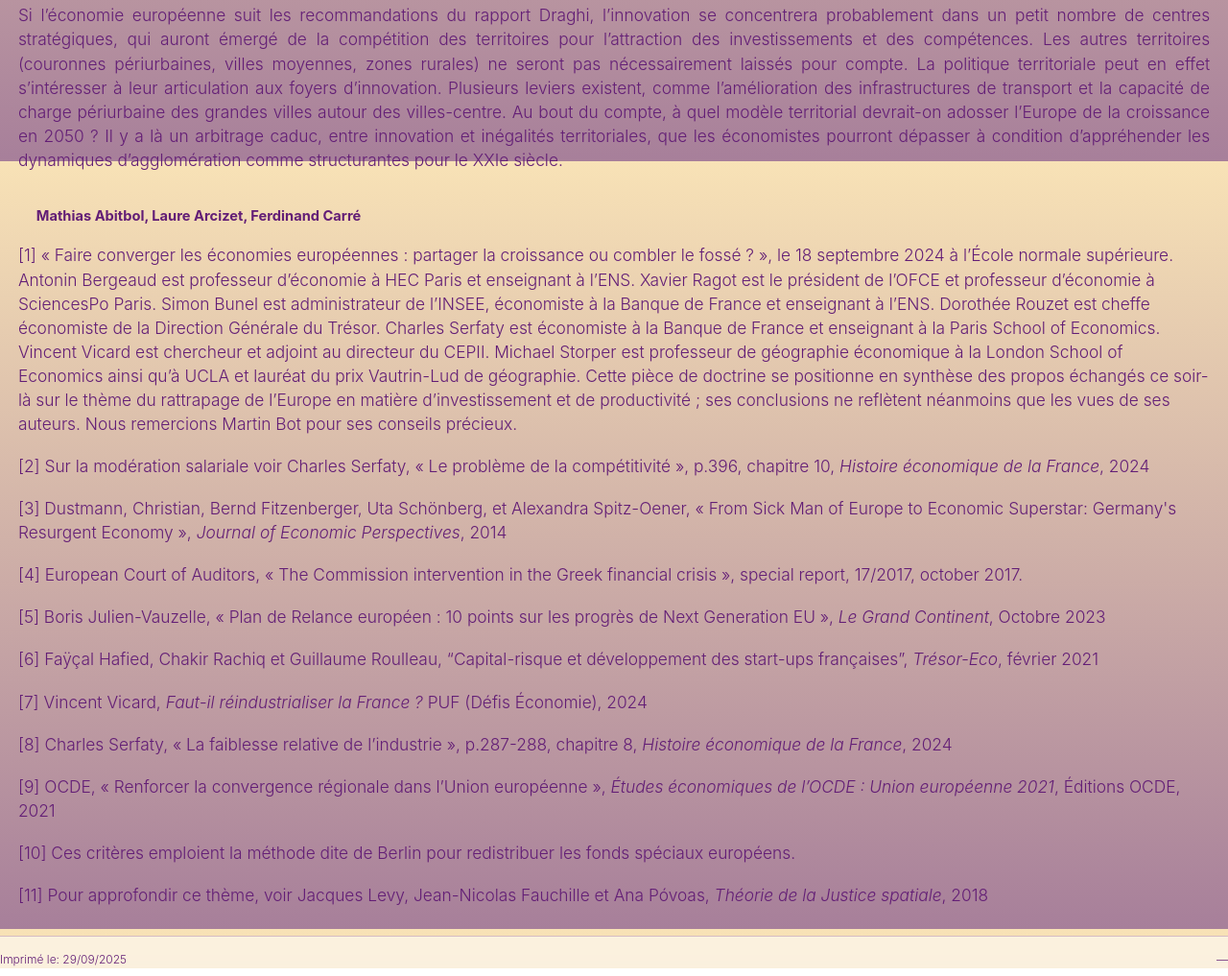
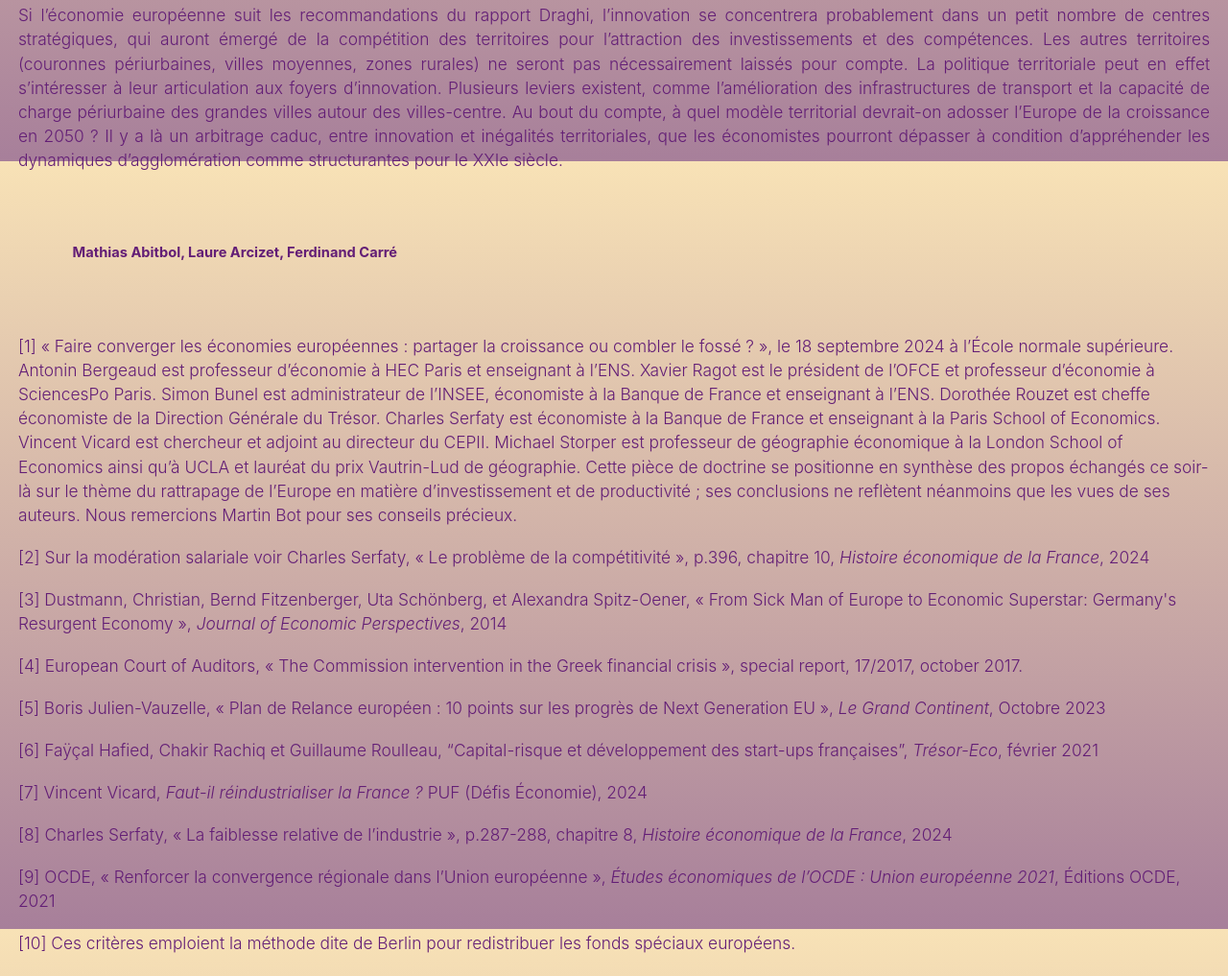
Before and after one commit to laconferencedc/laconferencedc, a plain HTML site: page compte-rendu_2024.html in a window 1280 px wide. Shown: the part 4632-5649 px from the top of the page at 96% size. Drawn offline with Linux system fonts and the light colour scheme; a web font is replaced by a local one.

Commit message:
Update compte-rendu_2024.html

```diff
--- a/compte-rendu_2024.html
+++ b/compte-rendu_2024.html
@@ -91,7 +91,7 @@
       font-size:11pt;
       margin-top:1rem;
       font-weight:700;
-      margin: 10mm 10mm 5mm;
+      margin: 20mm 20mm 20mm;
       /* Sous-sous-titres en gras */
     }
     p,li{
```
